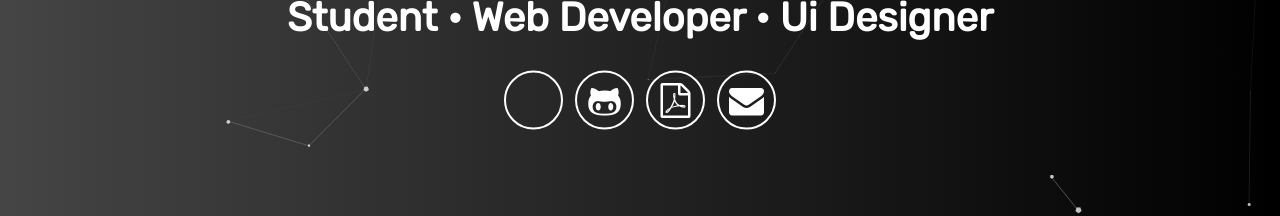
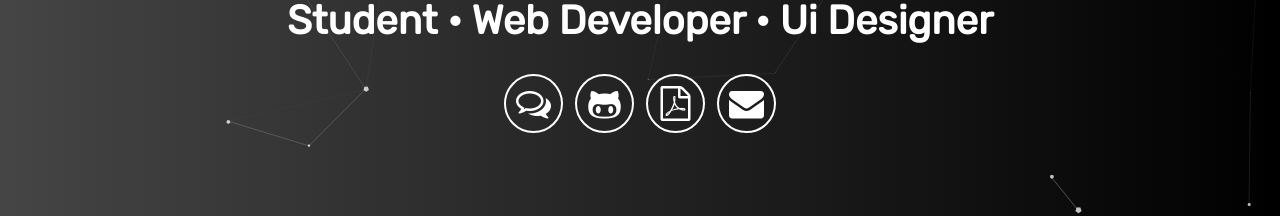
Before and after one commit to IamCodebreaker/esfyq_.com, a plain HTML site: page index.html in a window 1280 px wide. Shown: the part 425-641 px from the top of the page. Drawn offline with nearby package versions, Linux system fonts and the light colour scheme; a web font is replaced by a local one.

Commit message:
Update main.css

```diff
--- a/assets/css/main.css
+++ b/assets/css/main.css
@@ -21,8 +21,8 @@ body {
     content: "\f0e0"
 }
 
-.fa-telegram:before {
-    content: "\f2c6"
+.fa-comments-o:before {
+    content: "\f0e6"
 }
 .fa-github-alt:before {
     content: "\f113"
```
